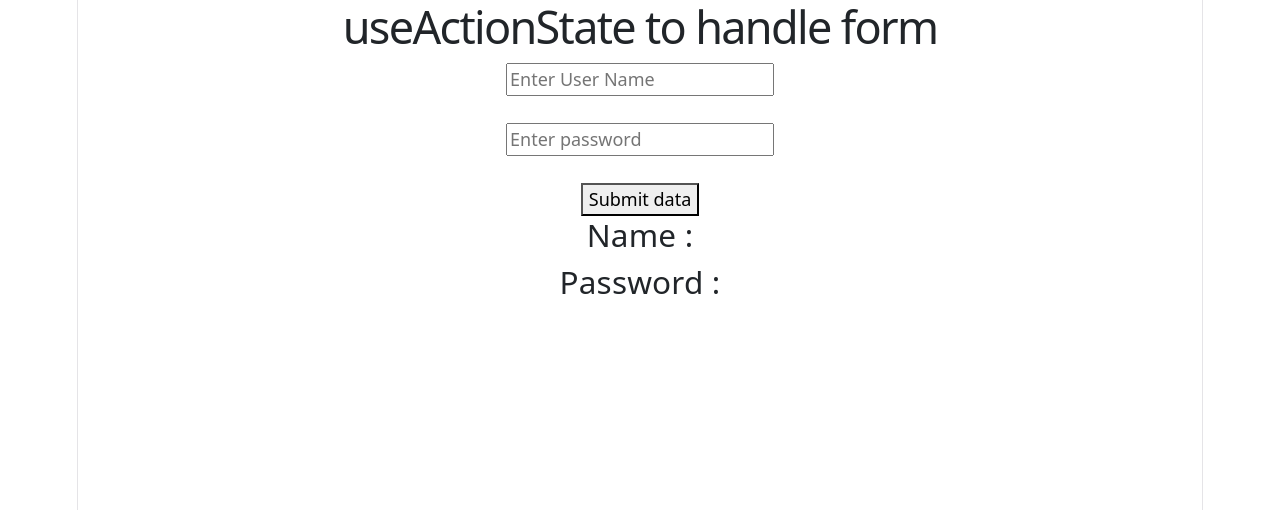
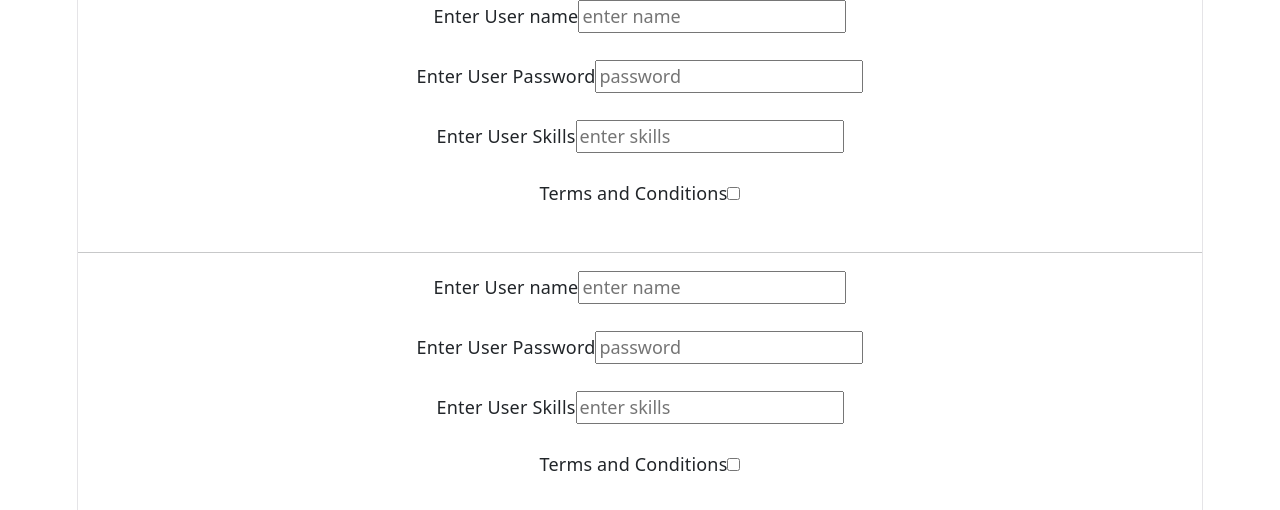
Before and after one commit to Vishix07/Learning-React-, a React (Vite) app: page / in a window 1280 px wide. Shown: the top 510 px of the page. Built offline with nearby package versions, Linux system fonts and the light colour scheme.

Commit message:
Implementing useId in from

```diff
--- a/src/App.jsx
+++ b/src/App.jsx
@@ -24,6 +24,8 @@ import Lifting from "./Lifting";
 import UpdateObj from "./UpdateObj";
 import UpdateArr from "./UpdateArr";
 import UseAction from "./UseAction";
+import { useId } from "react";
+import UseId from "./UseId";
 
 
 
@@ -1259,12 +1261,23 @@ function App() {
 
     //it is uesd to handle froms , it update state based on the result of a form action.
 
-     return (
-        <>
-          <UseAction />
-        </>
-     )
+    //  return (
+    //     <>
+    //       <UseAction />
+    //     </>
+    //  )
 
+         // useId
+
+         // it gives a unique id , mostly used in form | avoid using it in list.
+
+         return (
+          <>
+            <UseId />
+            <hr />
+            <UseId />
+          </>
+         )
 
 
  }
--- /dev/null
+++ b/src/UseId.jsx
@@ -0,0 +1,29 @@
+import { useId } from "react";
+
+function UseId() {
+
+    const user = useId();
+
+
+         return (
+          <>
+            <form action="">
+              <label htmlFor={user+"name"}>Enter User name</label>
+              <input id={user+"name"} type="text" placeholder="enter name"  />
+              <br /><br />
+              <label htmlFor={user+"password"}>Enter User Password</label>
+              <input id={user+"password"} type="password" placeholder="password" />
+              <br /><br />
+              <label htmlFor={user+"skills"}>Enter User Skills</label>
+              <input id={user+"skills"} type="text" placeholder="enter skills"  />
+              <br /><br />
+              <label htmlFor={user+"terms"}>Terms and Conditions</label>
+              <input id={user+"terms"} type="checkbox" placeholder="enter name"  />
+              <br /><br />
+            </form>
+          </>
+         )
+
+}
+
+export default UseId;
```
